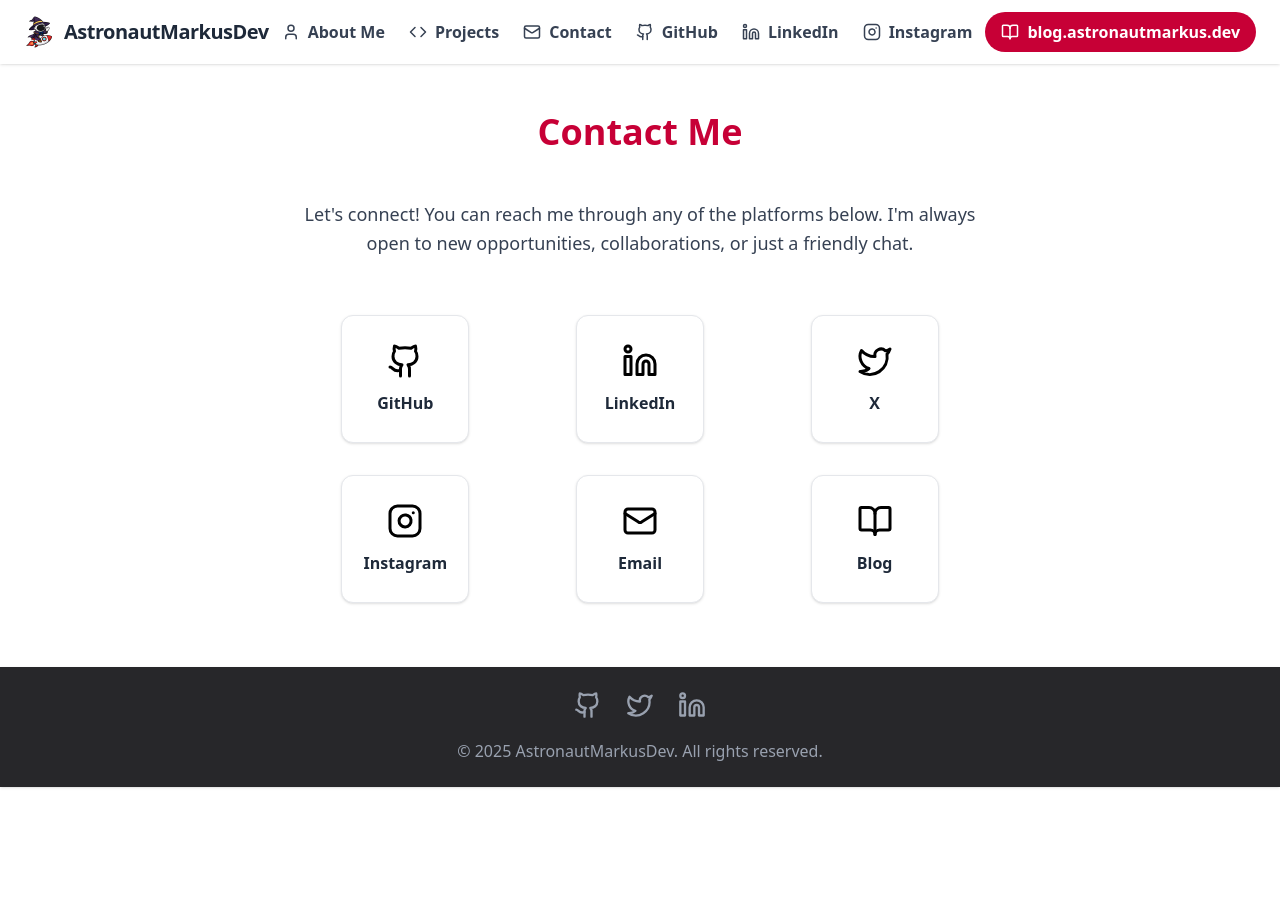
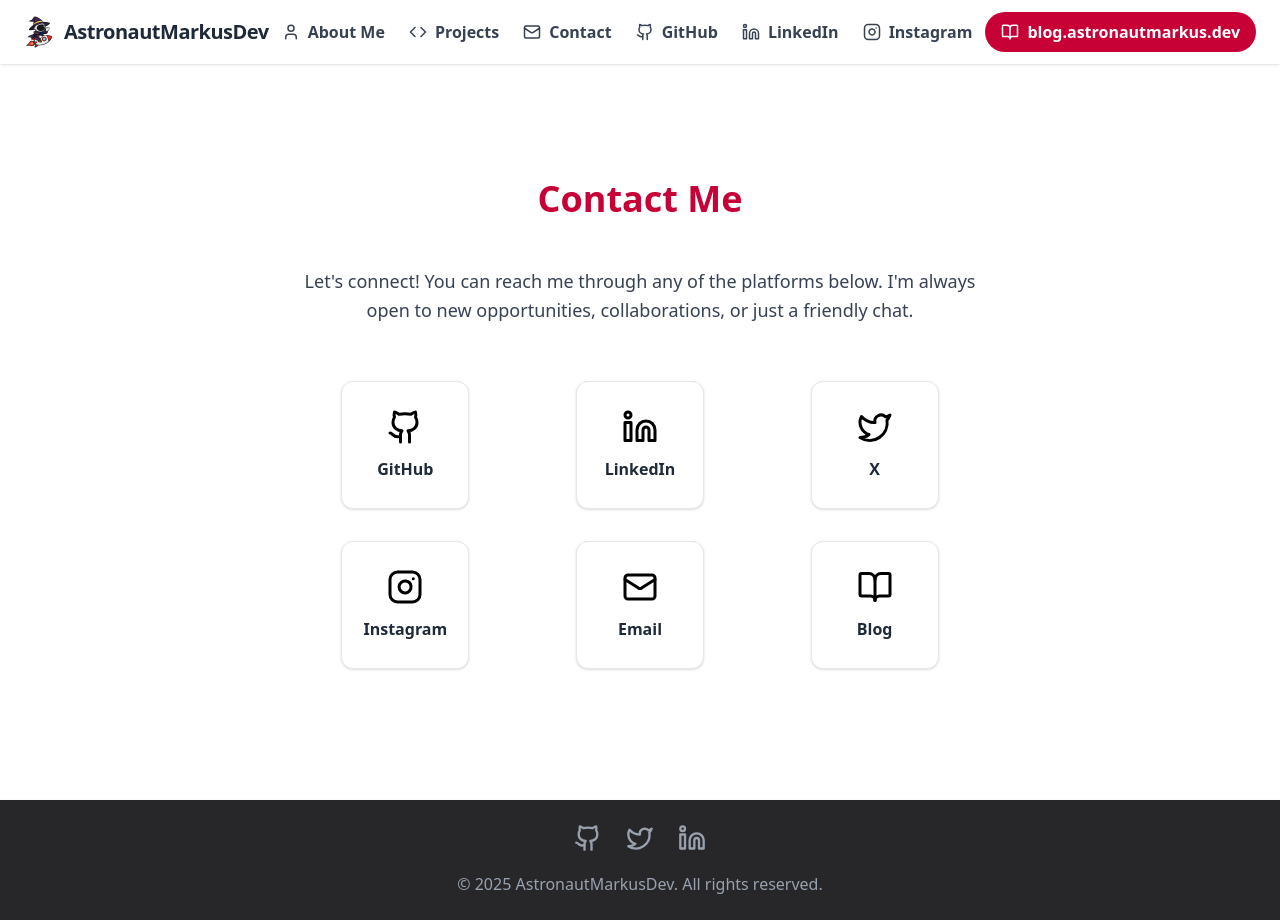
Before and after one commit to AstronautMarkus/astronautmarkus-portfolio, a React (Vite) app in the folder astronautmarkus/: page /contact in a window 1280 px wide. Before the commit the page ends 800 px from the top, so only its background shows below. Built offline with nearby package versions, Linux system fonts and the light colour scheme; no server answers.

Commit message:
feat: enhance Contact and AboutMe components with animations and improve layout structure

```diff
--- a/astronautmarkus/src/layout/LayoutApp.tsx
+++ b/astronautmarkus/src/layout/LayoutApp.tsx
@@ -6,7 +6,7 @@ import Footer from "./components/Footer/Footer";
 
 const LayoutApp: React.FC = () => {
     return (
-        <div className="bg-gray-100 flex flex-col relative">
+        <div className="bg-gray-100 flex flex-col min-h-screen relative">
             <Header />
             <main className="flex-1">
                 <Outlet />
--- a/astronautmarkus/src/pages/about-me/about-me.tsx
+++ b/astronautmarkus/src/pages/about-me/about-me.tsx
@@ -8,7 +8,14 @@ import EventSchedule from "./components/EventSchedule";
 function AboutMe() {
     return (
         <section className="min-h-screen flex flex-col items-center justify-center py-16 px-4 bg-white">
-            <h1 className="text-4xl font-bold text-rose-700 mb-12 mt-12 text-center">About Me</h1>
+            <motion.h1
+                className="text-4xl font-bold text-rose-700 mb-12 mt-12 text-center"
+                initial={{ opacity: 0, y: -30 }}
+                animate={{ opacity: 1, y: 0 }}
+                transition={{ duration: 0.7, delay: 0 }}
+            >
+                About Me
+            </motion.h1>
 
             <motion.div
                 className="max-w-7xl w-full mx-auto flex flex-col md:flex-row items-center mb-16"
--- a/astronautmarkus/src/pages/contact/contact.tsx
+++ b/astronautmarkus/src/pages/contact/contact.tsx
@@ -1,3 +1,4 @@
+import { motion } from "framer-motion";
 import { Github, Linkedin, Mail, Rocket, Twitter, Instagram, BookOpen } from "lucide-react";
 
 const socialLinks = [
@@ -41,14 +42,33 @@ const socialLinks = [
 
 function Contact() {
     return (
-        <section className="flex flex-col items-center justify-center py-16 px-4 bg-white">
-            <h1 className="text-4xl font-bold text-rose-700 mb-12 mt-12 text-center">Contact Me</h1>
-            <div className="max-w-2xl w-full mx-auto flex flex-col items-center justify-center mb-8">
+        <section className="min-h-screen flex flex-col items-center justify-center py-16 px-4 bg-white">
+            <motion.h1
+                className="text-4xl font-bold text-rose-700 mb-12 mt-12 text-center"
+                initial={{ opacity: 0, y: -30 }}
+                animate={{ opacity: 1, y: 0 }}
+                transition={{ duration: 0.7, delay: 0 }}
+            >
+                Contact Me
+            </motion.h1>
+
+            <motion.div
+                className="max-w-2xl w-full mx-auto flex flex-col items-center justify-center mb-8"
+                initial={{ opacity: 0, y: 30 }}
+                animate={{ opacity: 1, y: 0 }}
+                transition={{ duration: 0.7, delay: 0.1 }}
+            >
                 <p className="text-lg text-gray-700 mb-6 leading-relaxed text-center">
                     Let's connect! You can reach me through any of the platforms below. I'm always open to new opportunities, collaborations, or just a friendly chat.
                 </p>
-            </div>
-            <div className="grid grid-cols-2 sm:grid-cols-3 gap-8 w-full max-w-2xl justify-center">
+            </motion.div>
+
+            <motion.div
+                className="grid grid-cols-2 sm:grid-cols-3 gap-8 w-full max-w-2xl justify-center"
+                initial={{ opacity: 0, y: 30 }}
+                animate={{ opacity: 1, y: 0 }}
+                transition={{ duration: 0.7, delay: 0.2 }}
+            >
                 {socialLinks.map((link) => (
                     <div key={link.name} className="flex justify-center">
                         <a
@@ -62,7 +82,8 @@ function Contact() {
                         </a>
                     </div>
                 ))}
-            </div>
+            </motion.div>
+
         </section>
     );
 }
```
